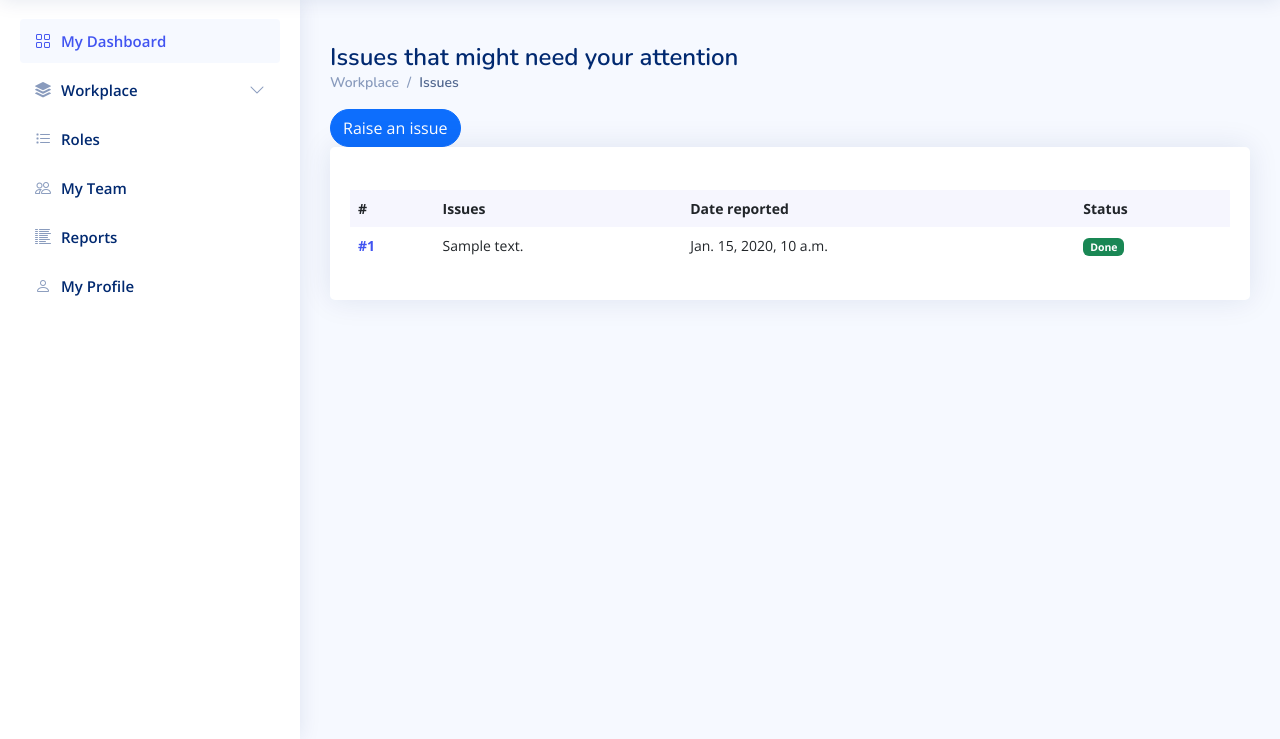
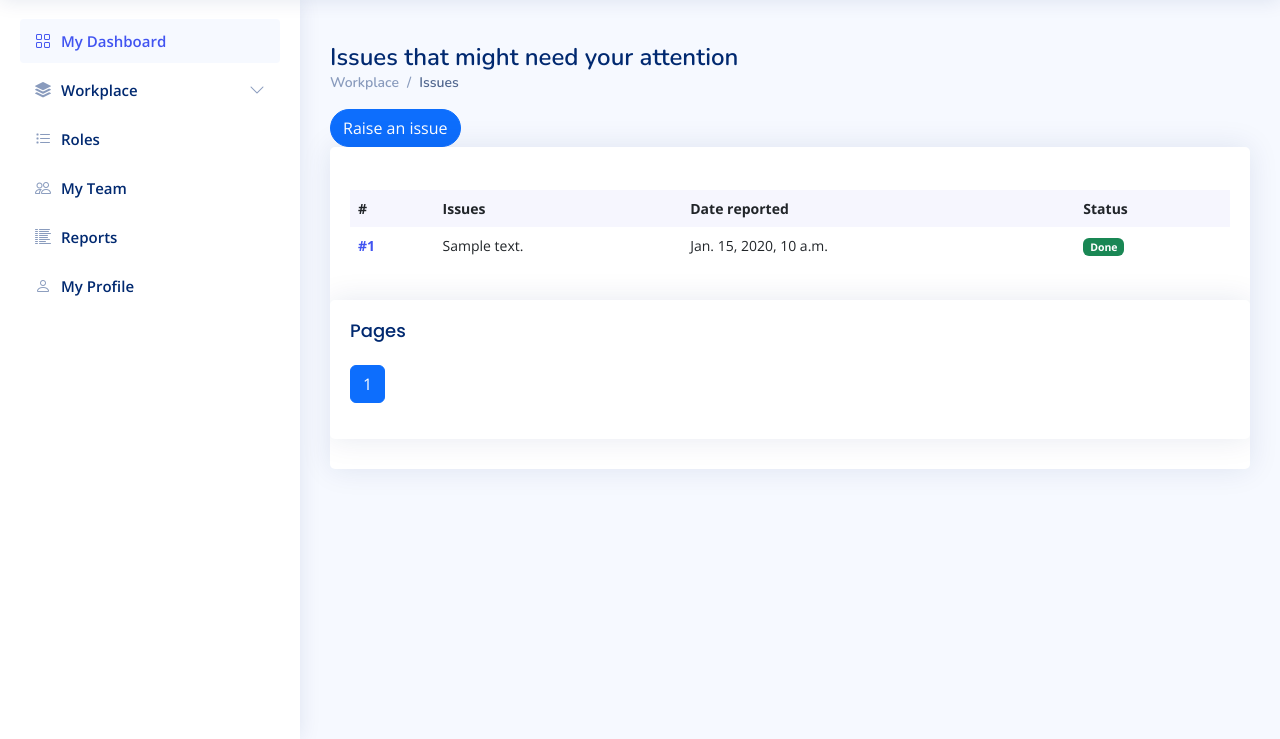
Before and after one commit to wayneotemah/workstudy, a Django app: template workstudy/templates/issues.html in a window 1280 px wide. Shown: the part 61-800 px from the top of the page. Run offline with Django 4.2, Linux system fonts and the light colour scheme; the template is opened without the code that fills it: most values are stand-ins (such as "Sample title", 1, 10 or a date in 2020); some libraries are stand-ins or nearby versions.

Commit message:
pagination on issues page

```diff
--- a/workstudy/templates/issues.html
+++ b/workstudy/templates/issues.html
@@ -79,6 +79,36 @@
 
                 </div>
 
+                <div class="card">
+                  <div class="card-body">
+                    <h5 class="card-title">Pages</h5>
+                    <nav aria-label="...">
+                      <ul class="pagination">
+                        {% if issues.has_previous %}
+                        <li class="page-item">
+                          <a class="page-link" href="?page={{ issues.previous_page_number }}" tabindex="-1" aria="true">Previous</a>
+                        </li>
+                        {% endif %}
+
+
+                        {% comment %} <li class="page-item"><a class="page-link" href="#">1</a></li> {% endcomment %}
+                        <li class="page-item active" aria-current="page">
+                          <a class="page-link" href="#">{{ issues.number }}</a>
+                        </li>
+
+                        {% comment %} <li class="page-item"><a class="page-link" href="#">3</a></li> {% endcomment %}
+                        {% if issues.has_next %}
+                        <li class="page-item">
+                          <a class="page-link" href="?page={{ issues.next_page_number }}">Next</a>
+                        </li>
+                        {% endif %}
+
+                      </ul>
+                    </nav><!-- End Disabled and active states -->
+
+                  </div>
+                </div>
+
             </div>
         {% endif %}
         </div><!-- End Borrowed items report -->
```
Also changed, not shown: workstudy/organizations/views.py (+11 -1 lines).
